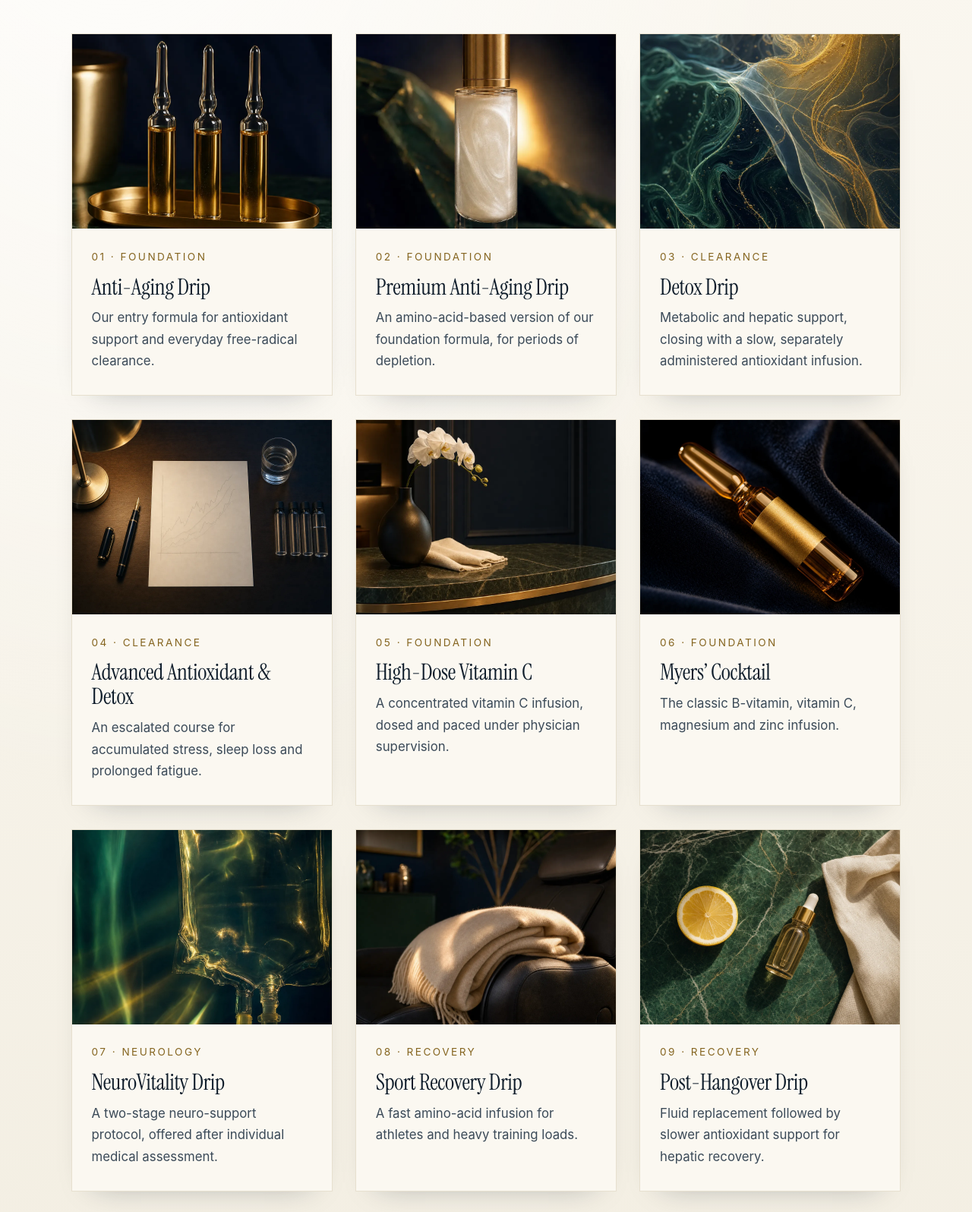
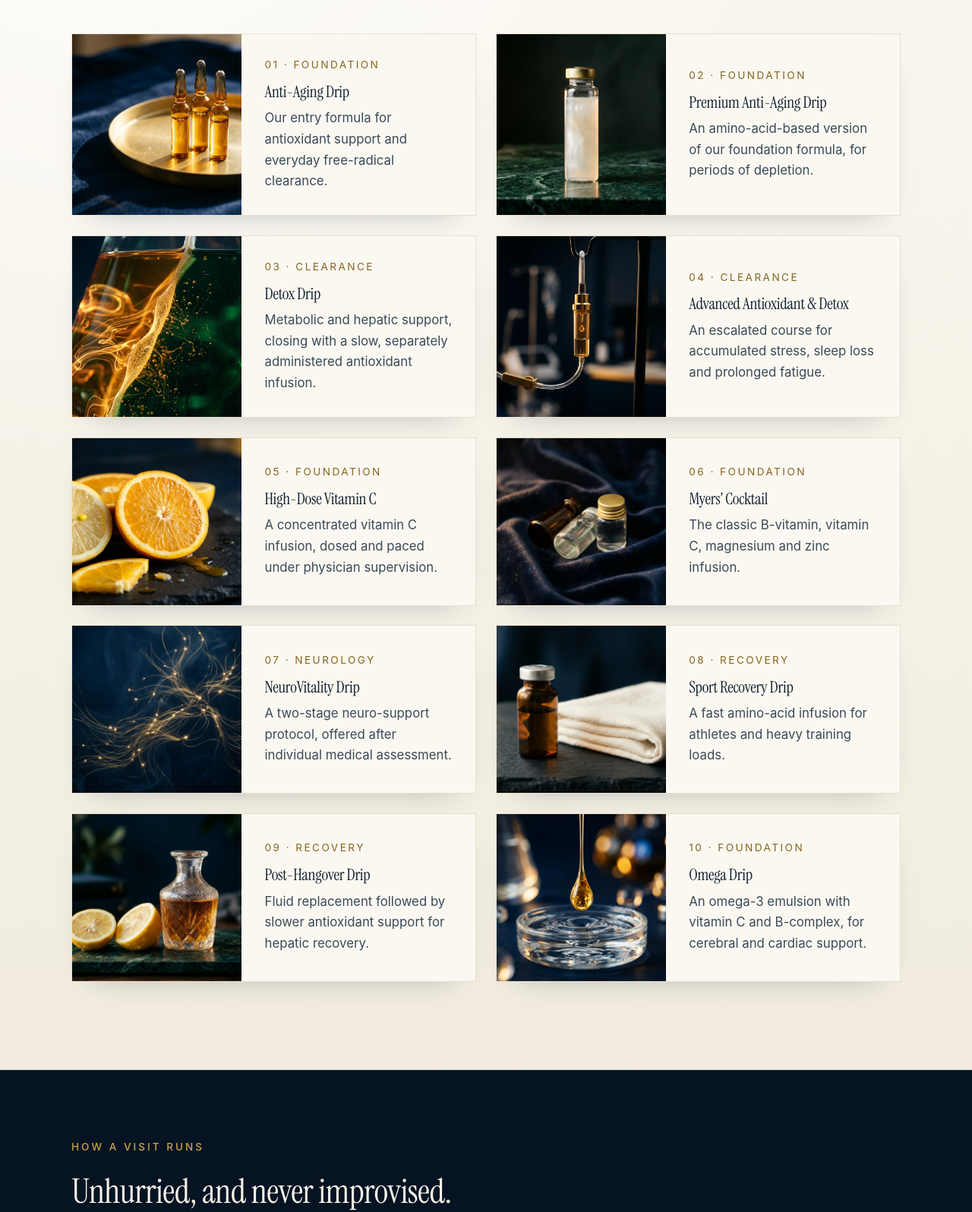
Before and after one commit to drtonysu/r2-iwaa-new, a plain HTML site: page iv-therapy.html in a window 1280 px wide. Shown: the part 880-2476 px from the top of the page at 76% size. Drawn offline with Linux system fonts and the light colour scheme; a web font is replaced by a local one.

Commit message:
IV Therapy: 2-column horizontal card grid + 10 protocol-specific AI photos

```diff
--- a/css/style.css
+++ b/css/style.css
@@ -337,6 +337,45 @@ p { margin: 0; }
 }
 .card h3 { font-size: var(--text-xl); margin-bottom: 0.6rem; }
 .card p { font-size: var(--text-sm); color: var(--muted); line-height: 1.7; }
+
+/* IV therapy programme grid: horizontal cards, 2-up on wide, 1-up mobile */
+.cards--iv {
+  grid-template-columns: repeat(2, 1fr);
+  gap: clamp(1.4rem, 2vw, 2rem);
+}
+.card--iv {
+  display: grid;
+  grid-template-columns: minmax(38%, 42%) 1fr;
+  align-items: stretch;
+}
+.card--iv .card__media {
+  overflow: hidden;
+  min-height: 100%;
+}
+.card--iv .card__media img {
+  width: 100%;
+  height: 100%;
+  min-height: 220px;
+  aspect-ratio: auto;
+  object-fit: cover;
+  display: block;
+  transition: transform 0.9s var(--ease);
+}
+.card--iv:hover .card__media img { transform: scale(1.04); }
+.card--iv .card__body {
+  padding: 1.8rem 1.9rem 1.9rem;
+  display: flex;
+  flex-direction: column;
+  justify-content: center;
+}
+.card--iv h3 { font-size: var(--text-lg); }
+.card--iv p { font-size: var(--text-sm); line-height: 1.65; }
+@media (max-width: 900px) {
+  .cards--iv { grid-template-columns: 1fr; }
+  .card--iv { grid-template-columns: 1fr; }
+  .card--iv .card__media img { aspect-ratio: 4 / 3; min-height: 0; }
+  .card--iv .card__body { padding: 1.4rem 1.4rem 1.7rem; }
+}
 
 /* quiet list rows (advanced care) */
 .rows { border-top: 1px solid rgba(201, 162, 74, 0.16); margin-top: 3rem; }
--- a/iv-therapy.html
+++ b/iv-therapy.html
@@ -56,81 +56,81 @@
           <h2>Chosen for you, not from a menu.</h2>
           <p class="lead">Every programme starts from your history, examination and bloodwork. Composition and pace are set by your physician.</p>
         </div>
-        <div class="cards reveal">
-          <article class="card">
-            <img src="img/iv-vials.webp" alt="Three amber ampoules on a brushed gold tray">
+        <div class="cards cards--iv reveal">
+          <article class="card card--iv">
+            <div class="card__media"><img src="img/iv-01-antiaging.webp" alt="Three amber ampoules on a brushed gold tray, warm side light on deep navy velvet" loading="lazy"></div>
             <div class="card__body">
               <span class="card__label">01 &middot; Foundation</span>
               <h3>Anti-Aging Drip</h3>
               <p>Our entry formula for antioxidant support and everyday free-radical clearance.</p>
             </div>
           </article>
-          <article class="card">
-            <img src="img/iv-glow.webp" alt="A luminous pearl-white vial with a gold cap on emerald stone">
+          <article class="card card--iv">
+            <div class="card__media"><img src="img/iv-02-premium.webp" alt="A tall pearl-white amino acid vial with a gold cap on polished emerald marble" loading="lazy"></div>
             <div class="card__body">
               <span class="card__label">02 &middot; Foundation</span>
               <h3>Premium Anti-Aging Drip</h3>
               <p>An amino-acid-based version of our foundation formula, for periods of depletion.</p>
             </div>
           </article>
-          <article class="card">
-            <img src="img/abstract-purify.webp" alt="Abstract golden fluid separating from dark fluid through a translucent membrane">
+          <article class="card card--iv">
+            <div class="card__media"><img src="img/iv-03-detox.webp" alt="Amber fluid separating from emerald fluid through a translucent membrane, golden threads dispersing" loading="lazy"></div>
             <div class="card__body">
               <span class="card__label">03 &middot; Clearance</span>
               <h3>Detox Drip</h3>
               <p>Metabolic and hepatic support, closing with a slow, separately administered antioxidant infusion.</p>
             </div>
           </article>
-          <article class="card">
-            <img src="img/iv-plan.webp" alt="A physician's desk with a hand-drawn chart, pen and clear vials">
+          <article class="card card--iv">
+            <div class="card__media"><img src="img/iv-04-advanced-detox.webp" alt="Golden intravenous drip chamber with a single amber droplet caught mid-fall in a warm treatment suite" loading="lazy"></div>
             <div class="card__body">
               <span class="card__label">04 &middot; Clearance</span>
               <h3>Advanced Antioxidant &amp; Detox</h3>
               <p>An escalated course for accumulated stress, sleep loss and prolonged fatigue.</p>
             </div>
           </article>
-          <article class="card">
-            <img src="img/reception.webp" alt="A emerald marble counter with a white orchid in a matte black vase">
+          <article class="card card--iv">
+            <div class="card__media"><img src="img/iv-05-vitc.webp" alt="Sliced orange and lemon cross-sections on dark stone, translucent flesh catching golden light" loading="lazy"></div>
             <div class="card__body">
               <span class="card__label">05 &middot; Foundation</span>
               <h3>High-Dose Vitamin C</h3>
               <p>A concentrated vitamin C infusion, dosed and paced under physician supervision.</p>
             </div>
           </article>
-          <article class="card">
-            <img src="img/iv-myers.webp" alt="A single amber ampoule with a gold foil band on dark navy velvet">
+          <article class="card card--iv">
+            <div class="card__media"><img src="img/iv-06-myers.webp" alt="An amber, a clear and a gold-capped pharmaceutical vial resting on folded dark navy velvet" loading="lazy"></div>
             <div class="card__body">
               <span class="card__label">06 &middot; Foundation</span>
               <h3>Myers&rsquo; Cocktail</h3>
               <p>The classic B-vitamin, vitamin C, magnesium and zinc infusion.</p>
             </div>
           </article>
-          <article class="card">
-            <img src="img/iv-neuro.webp" alt="Golden light refracting through an intravenous fluid bag against dark emerald">
+          <article class="card card--iv">
+            <div class="card__media"><img src="img/iv-07-neuro.webp" alt="Abstract golden neural filaments and glowing nodes suspended in dark navy fluid" loading="lazy"></div>
             <div class="card__body">
               <span class="card__label">07 &middot; Neurology</span>
               <h3>NeuroVitality Drip</h3>
               <p>A two-stage neuro-support protocol, offered after individual medical assessment.</p>
             </div>
           </article>
-          <article class="card">
-            <img src="img/iv-rest.webp" alt="An ivory cashmere throw over a dark leather treatment chair">
+          <article class="card card--iv">
+            <div class="card__media"><img src="img/iv-08-sport.webp" alt="A single amber vial beside a folded ivory linen towel on dark stone with a deep navy background" loading="lazy"></div>
             <div class="card__body">
               <span class="card__label">08 &middot; Recovery</span>
               <h3>Sport Recovery Drip</h3>
               <p>A fast amino-acid infusion for athletes and heavy training loads.</p>
             </div>
           </article>
-          <article class="card">
-            <img src="img/iv-recovery2.webp" alt="A lemon slice and a small glass dropper bottle on dark emerald marble">
+          <article class="card card--iv">
+            <div class="card__media"><img src="img/iv-09-hangover.webp" alt="A crystal-cut carafe of amber liquid and lemon halves on a dark emerald marble slab" loading="lazy"></div>
             <div class="card__body">
               <span class="card__label">09 &middot; Recovery</span>
               <h3>Post-Hangover Drip</h3>
               <p>Fluid replacement followed by slower antioxidant support for hepatic recovery.</p>
             </div>
           </article>
-          <article class="card">
-            <img src="img/iv-omega.webp" alt="Golden droplets suspended in dark navy fluid">
+          <article class="card card--iv">
+            <div class="card__media"><img src="img/iv-10-omega.webp" alt="A single golden omega oil droplet falling into a shallow crystal dish with warm gold bokeh" loading="lazy"></div>
             <div class="card__body">
               <span class="card__label">10 &middot; Foundation</span>
               <h3>Omega Drip</h3>
```
Also changed, not shown: img/iv-01-antiaging.webp (added), img/iv-02-premium.webp (added), img/iv-03-detox.webp (added), img/iv-04-advanced-detox.webp (added), img/iv-05-vitc.webp (added), img/iv-06-myers.webp (added), img/iv-07-neuro.webp (added), img/iv-08-sport.webp (added), img/iv-09-hangover.webp (added), img/iv-10-omega.webp (added), 1 other file.
